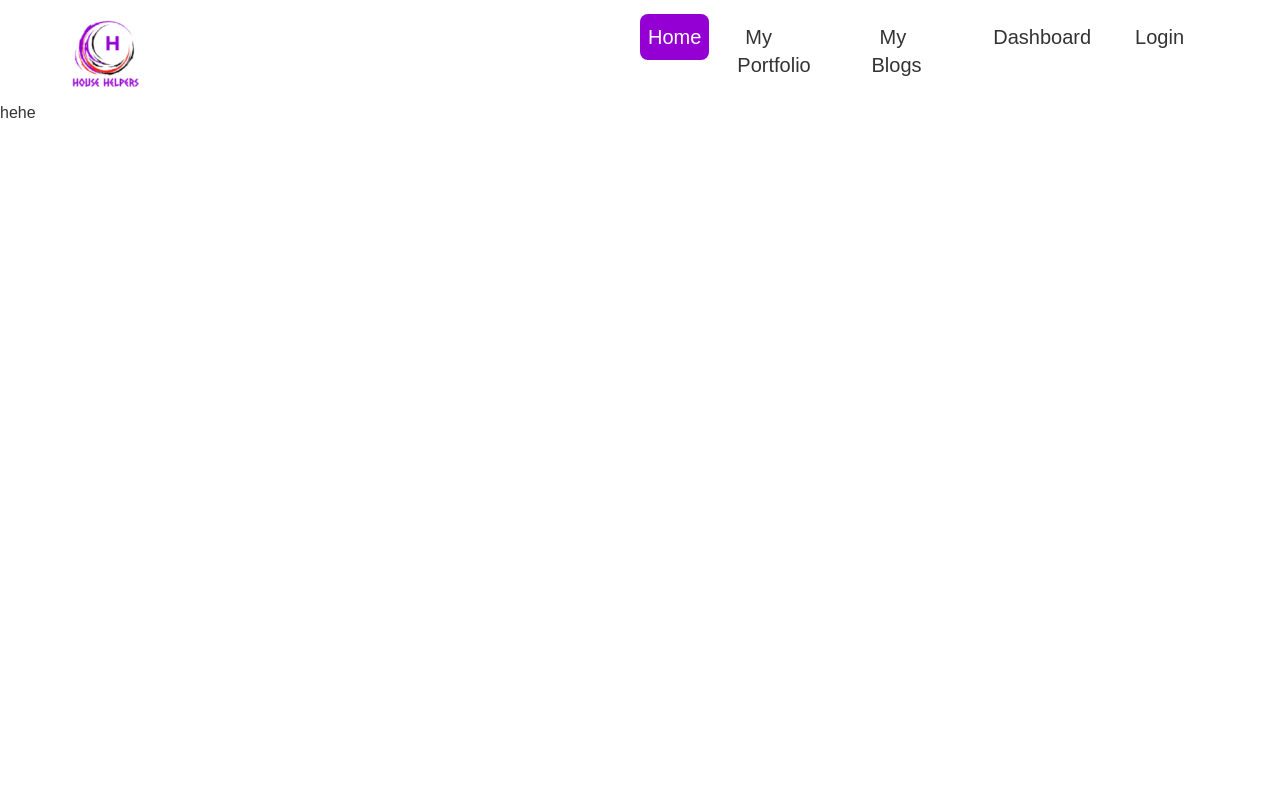
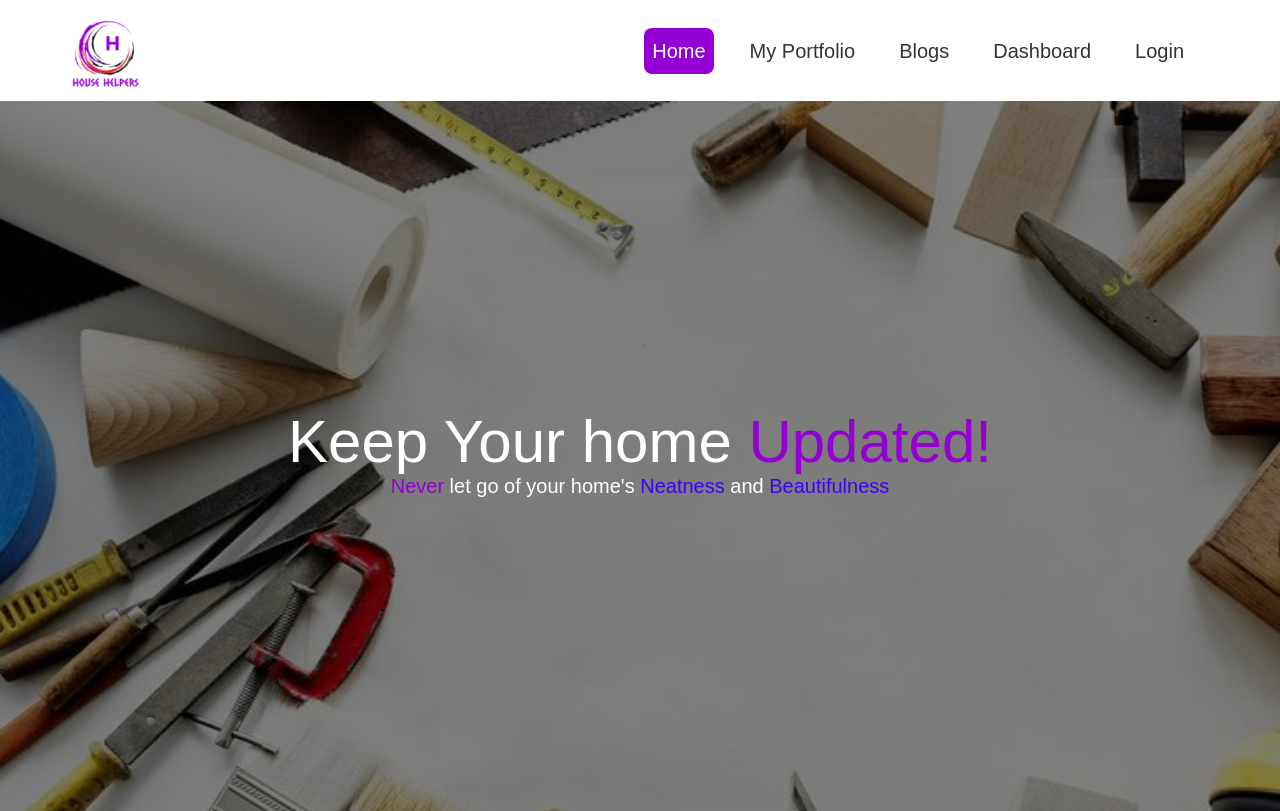
Before and after one commit to AshrafulIslam5/Assignment-12-client, a React (Create React App) app: page / in a window 1280 px wide. Built offline with nearby package versions, Linux system fonts and the light colour scheme.

Commit message:
done making op navbar

```diff
--- a/src/App.js
+++ b/src/App.js
@@ -2,9 +2,11 @@ import { Route, Routes } from "react-router-dom";
 import Blogs from "./pages/Blogs/Blogs";
 import Dashboard from "./pages/Dashboard/Dashboard";
 import Home from "./pages/Home/Home";
+import Login from "./pages/Login/Login";
 import NotFound from "./pages/NotFound/NotFound";
 import Portfolio from "./pages/Portfolio/Portfolio";
 import Header from "./pages/Shared/Header";
+import SignUp from "./pages/SignUp/SignUp";
 
 
 function App() {
@@ -13,9 +15,12 @@ function App() {
       <Header></Header>
       <Routes>
         <Route path="/" element={<Home></Home>} />
+        <Route path="/home" element={<Home></Home>} />
         <Route path="/portfolio" element={<Portfolio></Portfolio>} />
         <Route path="/blogs" element={<Blogs></Blogs>} />
-        <Route path="/dashboard" element={<Dashboard></Dashboard>} />
+        <Route path="/dashboard" element={<Dashboard></Dashboard>}></Route>
+        <Route path="/login" element={<Login></Login>} />
+        <Route path="/signup" element={<SignUp></SignUp>} />
         <Route path="*" element={<NotFound></NotFound>} />
       </Routes>
     </div>
--- a/src/pages/Home/Home.js
+++ b/src/pages/Home/Home.js
@@ -1,9 +1,10 @@
 import React from 'react';
+import Banner from './sections/Banner';
 
 const Home = () => {
     return (
         <div>
-            hehe
+            <Banner></Banner>
         </div>
     );
 };
--- /dev/null
+++ b/src/pages/Home/sections/Banner.css
@@ -0,0 +1,8 @@
+.banner_image {
+    background: url(../../../images/bannerBg.jpg);
+    height: calc(100vh - 90px);
+    background-size: cover;
+    background-color: rgba(0, 0, 0, 0.5);
+    background-blend-mode: overlay;
+    background-attachment: fixed;
+}
--- /dev/null
+++ b/src/pages/Home/sections/Banner.js
@@ -0,0 +1,15 @@
+import React from 'react';
+import './Banner.css'
+
+const Banner = () => {
+    return (
+        <div className='banner_image flex justify-center items-center'>
+            <div className='text-white text-center'>
+                <h2 className='text-6xl'>Keep Your home <span className='text-primary'>Updated!</span></h2>
+                <h2 className='text-xl'><span className='text-primary'>Never</span> let go of your home's <span className='text-secondary'>Neatness</span> and <span className='text-secondary'>Beautifulness</span></h2>
+            </div>
+        </div>
+    );
+};
+
+export default Banner;
--- a/src/pages/Shared/Header.js
+++ b/src/pages/Shared/Header.js
@@ -5,7 +5,7 @@ const Header = () => {
     const navlinks = <>
         <CustomLink className='hover:bg-slate-100 py-3 px-2 rounded-lg active:bg-secondary active:text-white' to="/">Home</CustomLink>
         <CustomLink className='hover:bg-slate-100 py-3 px-2 rounded-lg active:bg-secondary active:text-white' to="/portfolio">My Portfolio</CustomLink>
-        <CustomLink className='hover:bg-slate-100 py-3 px-2 rounded-lg active:bg-secondary active:text-white' to="/blogs">My Blogs</CustomLink>
+        <CustomLink className='hover:bg-slate-100 py-3 px-2 rounded-lg active:bg-secondary active:text-white' to="/blogs">Blogs</CustomLink>
         <CustomLink className='hover:bg-slate-100 py-3 px-2 rounded-lg active:bg-secondary active:text-white' to="/dashboard">Dashboard</CustomLink>
         <CustomLink className='hover:bg-slate-100 py-3 px-2 rounded-lg active:bg-secondary active:text-white' to="/login">Login</CustomLink>
     </>
```
Also changed, not shown: src/images/bannerBg.jpg (added).
